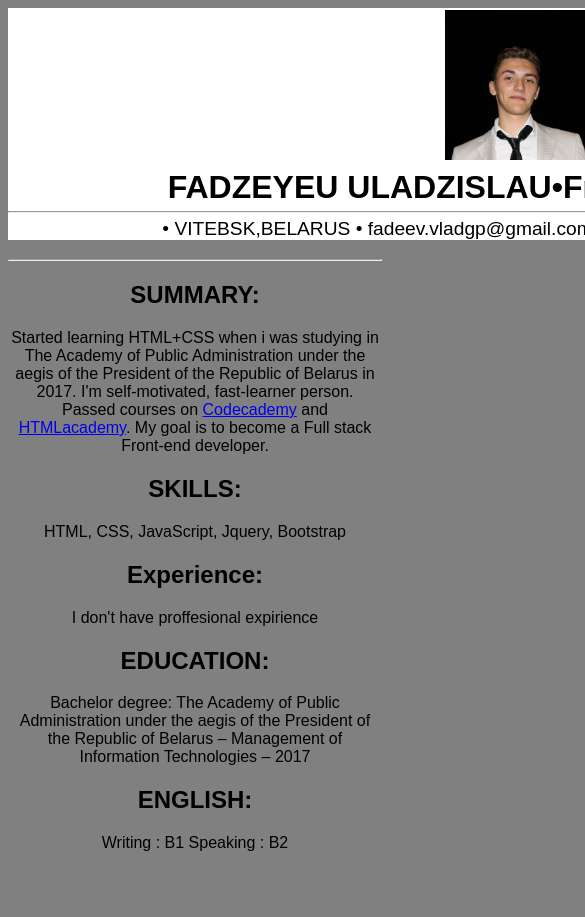
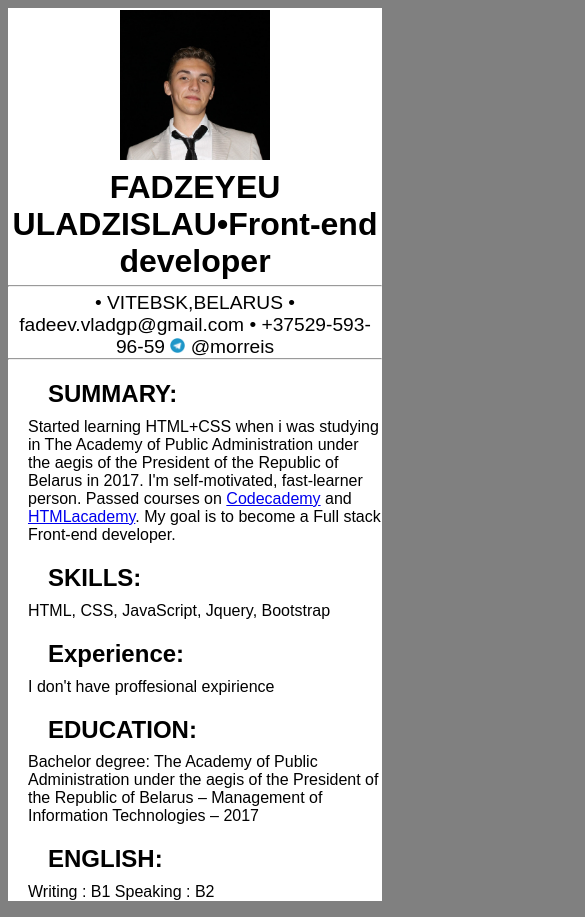
Before and after one commit to Morreis/rsschool-cv, a plain HTML site: page index.html in a window 390 px wide. Shown: the top 917 px of the page, 585 px wide, since content can reach past the window. Before the commit the page ends 868 px from the top, so only its background shows below. Drawn offline with Linux system fonts and the light colour scheme.

Commit message:
feat: responsive style

```diff
--- a/style.css
+++ b/style.css
@@ -35,3 +35,28 @@ header p {
 	margin-top: 5px;
 	font-size:1.2em;
 }
+main {
+	margin-top: -19px;
+	width: 1024px;
+	margin-left: auto;
+	margin-right: auto;
+	background-color: white;
+}
+main h2{
+	text-align: left;
+	margin-left: 40px;
+}
+main p{
+	text-align: left;
+	margin-left: 20px;
+	margin-top: -10px;
+}
+
+@media screen and (max-width: 1024px) {
+	header {
+		width:100%;
+	}
+	main {
+		width:100%;
+	}
+}
```
